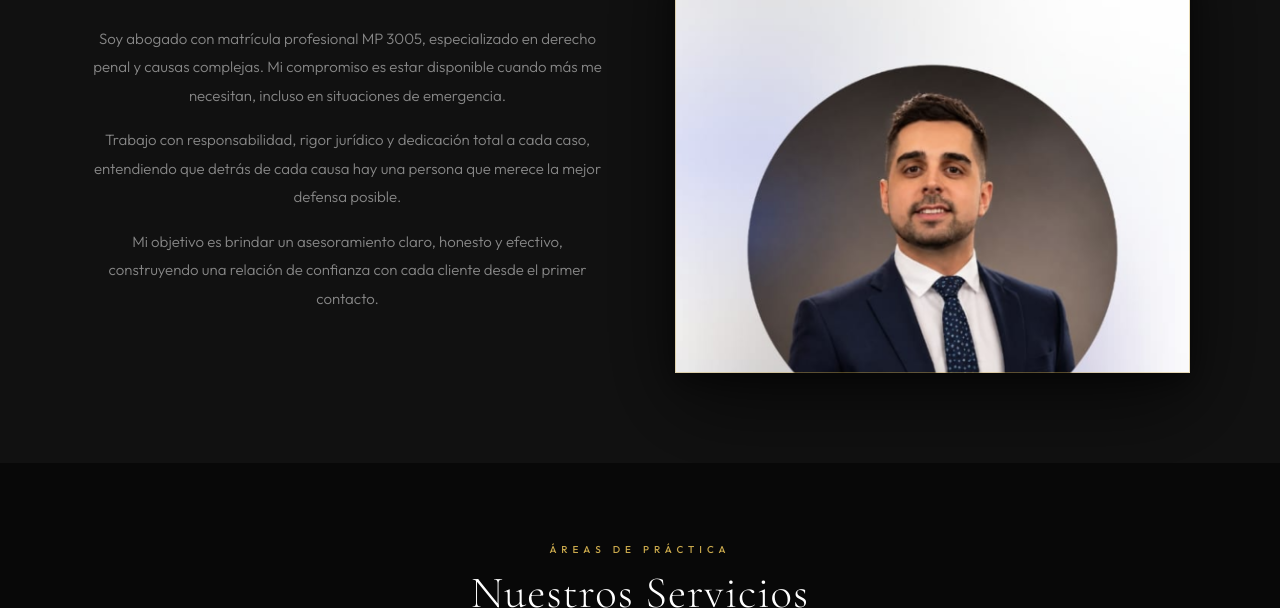
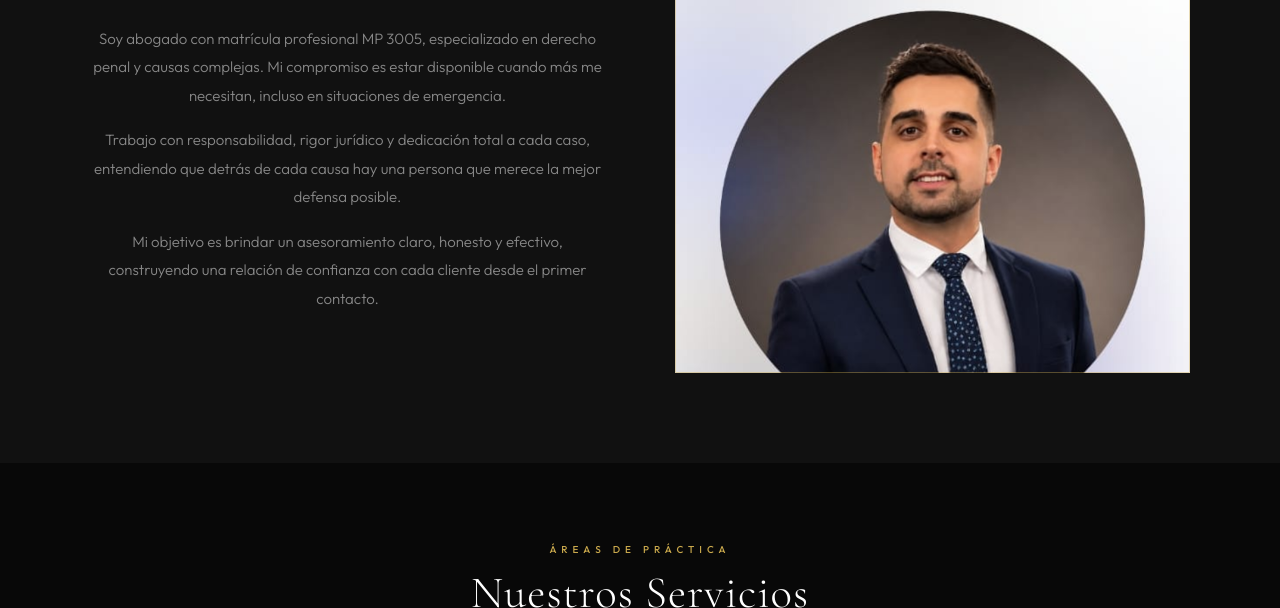
Before and after one commit to cristiandigitalbr-png/demo370, a plain HTML site: page index.html in a window 1280 px wide. Shown: the part 1020-1628 px from the top of the page. Drawn offline with nearby package versions, Linux system fonts and the light colour scheme.

Commit message:
Update index.html

```diff
--- a/index.html
+++ b/index.html
@@ -101,8 +101,8 @@
   .about { max-width: 1100px; margin: 0 auto; display: grid; grid-template-columns: 1fr 1fr; gap: 70px; align-items: start; }
   .about-text p { font-size: 15px; line-height: 1.9; color: var(--gray); margin-bottom: 16px; text-align: center; font-weight: 300; }
 
-  .about-image { position: relative; height: 460px; }
-  .about-image img { width: 100%; height: 100%; object-fit: cover; object-position: top center; display: block; filter: grayscale(10%); box-shadow: 0 30px 80px rgba(0,0,0,0.6), 0 8px 24px rgba(0,0,0,0.4); }
+  .about-image { position: relative; height: 460px; overflow: hidden; }
+  .about-image img { width: 100%; height: 100%; object-fit: cover; object-position: center 20%; display: block; filter: grayscale(10%); box-shadow: 0 30px 80px rgba(0,0,0,0.6), 0 8px 24px rgba(0,0,0,0.4); transform: scale(1.15); }
   .about-image::before { content: ''; position: absolute; inset: 0; border: 1px solid rgba(201,168,76,0.4); pointer-events: none; z-index: 2; }
   .about-image::after { content: ''; position: absolute; bottom: -10px; right: -10px; width: 100%; height: 100%; border: 1px solid rgba(201,168,76,0.15); z-index: -1; }
 
```
